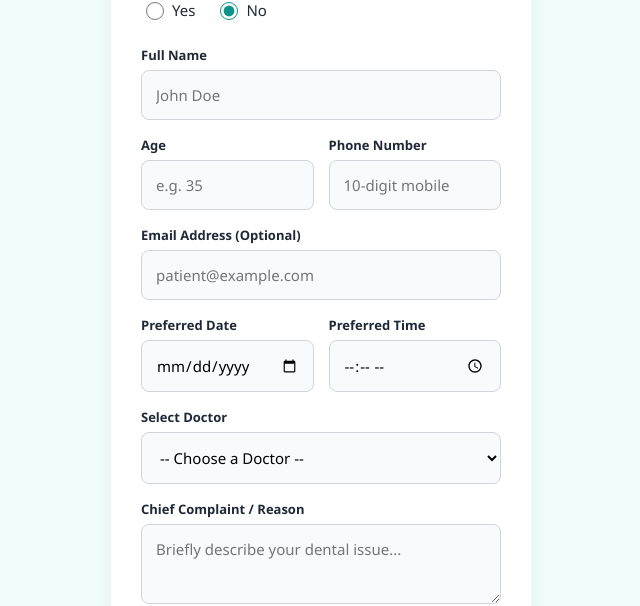
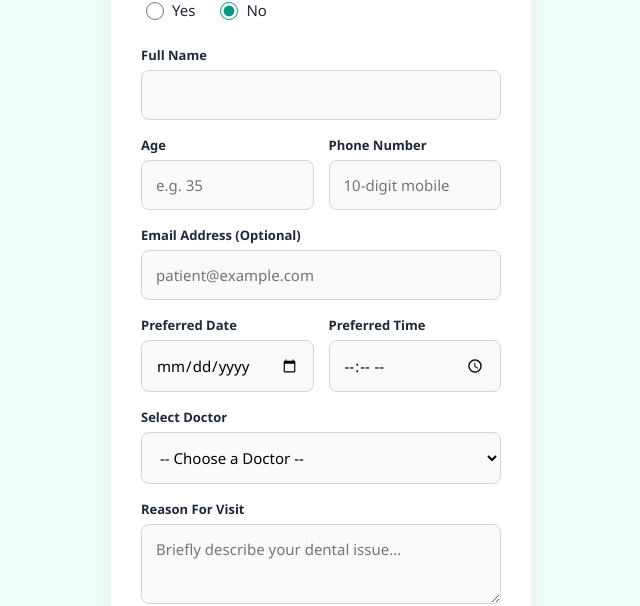
Before and after one commit to abid0853/DentOS_Booking, a plain HTML site: page index.html in a window 1280 px wide. Shown: the part 167-773 px from the top of the page, without its empty margins (319-959 px from the left). Drawn offline with Linux system fonts and the light colour scheme.

Commit message:
Add files via upload

```diff
--- a/index.html
+++ b/index.html
@@ -166,7 +166,7 @@
 
             <div class="input-group">
                 <label for="name">Full Name</label>
-                <input type="text" id="name" placeholder="John Doe" required>
+                <input type="text" id="name" placeholder="" required>
             </div>
 
             <div class="row">
@@ -208,7 +208,7 @@
             </div>
 
             <div class="input-group">
-                <label for="reason">Chief Complaint / Reason</label>
+                <label for="reason">Reason For Visit</label>
                 <textarea id="reason" placeholder="Briefly describe your dental issue..." required></textarea>
             </div>
 
```
